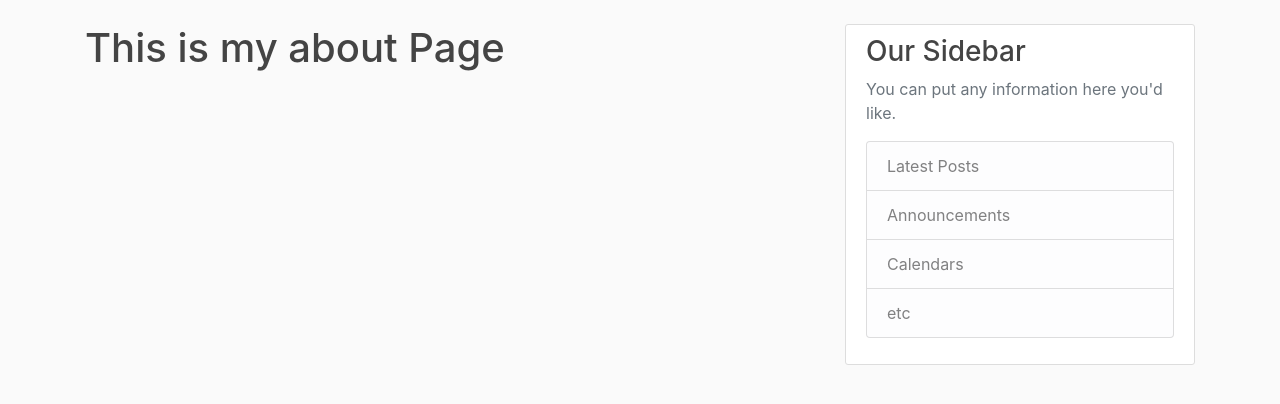
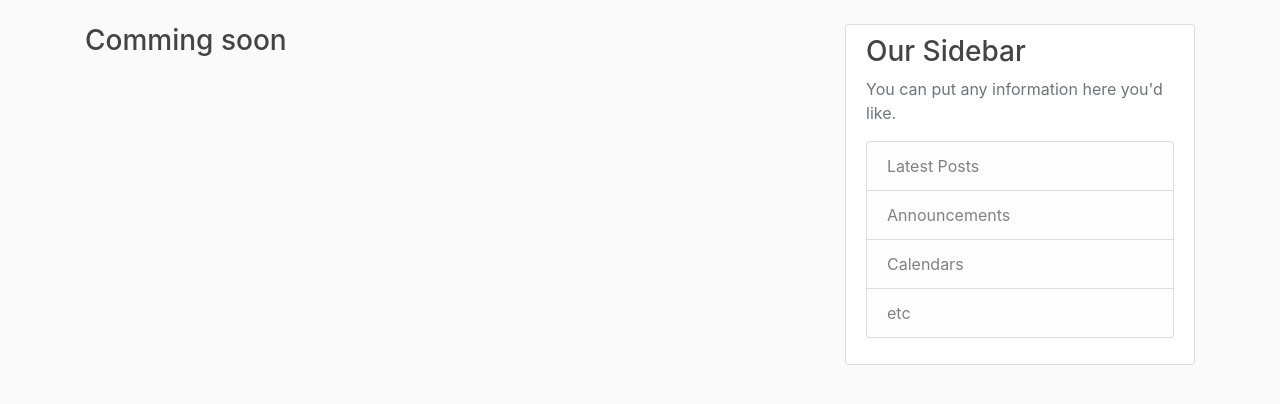
Before and after one commit to Aditya7861/Flask-Blog, a Flask app: page /about in a window 1280 px wide. Shown: the part 56-460 px from the top of the page. Run offline with Flask 2, Linux system fonts and the light colour scheme; some libraries are stand-ins or nearby versions.

Commit message:
Adding about.html

```diff
--- a/flask_blog/templates/about.html
+++ b/flask_blog/templates/about.html
@@ -1,4 +1,5 @@
 {% extends "layout.html" %}
 {%block content%}
-        <h1>This is my about Page </h1>
+        <h3>Comming soon</h3>
+
  {% endblock content %}
--- a/flask_blog/templates/home.html
+++ b/flask_blog/templates/home.html
@@ -1,6 +1,6 @@
 {% extends "layout.html" %}
 {%block content%}
-    <h2>THis is the blog post</h2>
+    <!-- <h2>THis is the blog post</h2> -->
     {% for post in posts.items%}
         <article class="media content-section">
 <img class="rounded-circle article-img" src="{{ url_for('static', filename='profile_pic/' + post.author.image_file) }}">
```
Also changed, not shown: flask_blog/site.db.
